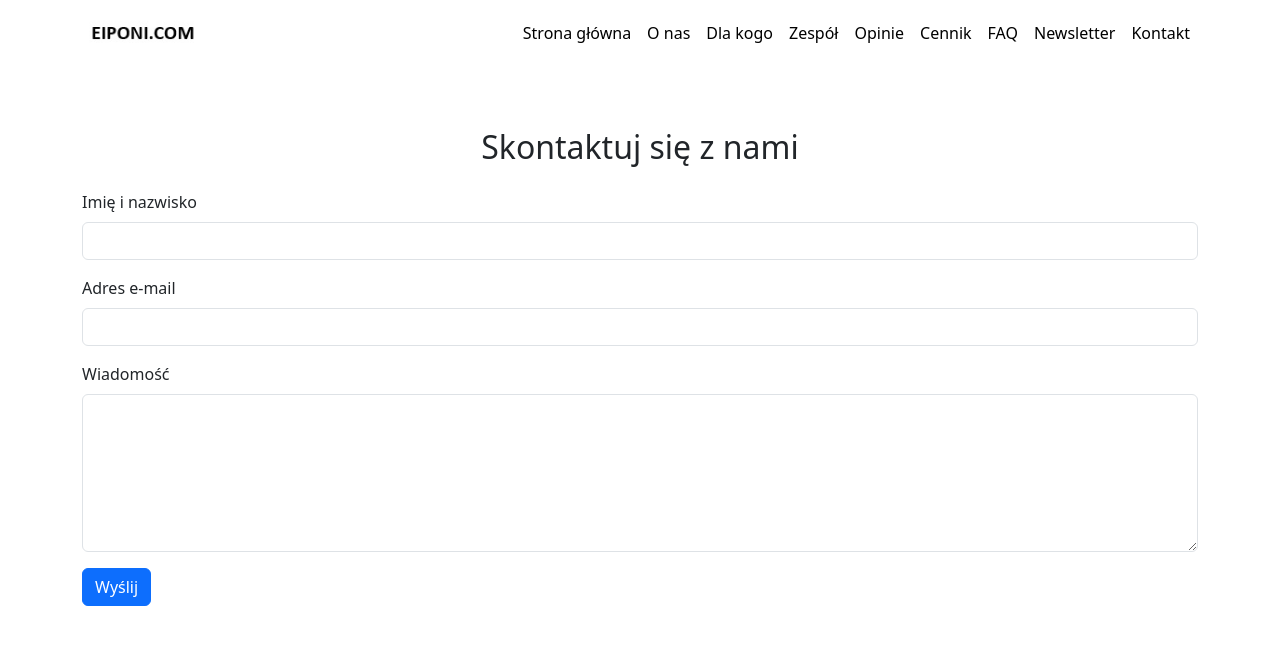
After one commit to pilecki/eiponi-strona, a Django app: page /kontakt/ in a window 1280 px wide. The commit adds this page. Shown: the top 653 px of the page. Run offline with Django 5.2, Linux system fonts and the light colour scheme.

```diff
--- a/strona/urls.py
+++ b/strona/urls.py
@@ -6,6 +6,7 @@ urlpatterns = [
     path('plany/grupowe/', views.plany_grupowe, name='plany_grupowe'),
     path("plany/dwoje/", views.plany_dwoje, name="plany_dwoje"),
     path("plany/indywidualne/", views.plany_indywidualne, name="plany_indywidualne"),
+    path("kontakt/", views.kontakt_view, name="kontakt"),
 
 
 ]
--- a/strona/views.py
+++ b/strona/views.py
@@ -1,5 +1,6 @@
 from django.shortcuts import render
-
+from django.core.mail import send_mail
+from django.conf import settings
 
 
 def home(request):
@@ -121,3 +122,22 @@ def plany_indywidualne(request):
         }
     ]
     return render(request, "plany_indywidualne.html", {"grupy_indywidualne": grupy_indywidualne})
+
+def kontakt_view(request):
+    success = False
+    if request.method == "POST":
+        name = request.POST.get('name')
+        email = request.POST.get('email')
+        message = request.POST.get('message')
+        # Możesz dodać walidację...
+
+        # Wysyłka maila (tylko jeśli masz skonfigurowane SMTP w settings.py)
+        send_mail(
+            subject=f"Zapytanie od {name}",
+            message=f"Od: {name} <{email}>\n\n{message}",
+            from_email=settings.DEFAULT_FROM_EMAIL,
+            recipient_list=[settings.DEFAULT_FROM_EMAIL],
+        )
+        success = True
+
+    return render(request, "kontakt.html", {"success": success})
--- a/templates/base.html
+++ b/templates/base.html
@@ -54,6 +54,9 @@
             <li class="nav-item">
               <a class="nav-link" href="#newsletter">Newsletter</a>
             </li>
+            <li class="nav-item">
+              <a class="nav-link" href="{% url 'kontakt' %}">Kontakt</a>
+            </li>
           </ul>
         </div>
       </div>
--- /dev/null
+++ b/templates/kontakt.html
@@ -0,0 +1,29 @@
+{% extends "base.html" %}
+{% block title %}Kontakt{% endblock %}
+
+{% block content %}
+<div class="container py-5">
+  <h2 class="mb-4 text-center">Skontaktuj się z nami</h2>
+  <form method="post">
+    {% csrf_token %}
+    <div class="mb-3">
+      <label for="name" class="form-label">Imię i nazwisko</label>
+      <input type="text" class="form-control" id="name" name="name" required>
+    </div>
+    <div class="mb-3">
+      <label for="email" class="form-label">Adres e-mail</label>
+      <input type="email" class="form-control" id="email" name="email" required>
+    </div>
+    <div class="mb-3">
+      <label for="message" class="form-label">Wiadomość</label>
+      <textarea class="form-control" id="message" name="message" rows="6" required></textarea>
+    </div>
+    <button type="submit" class="btn btn-primary">Wyślij</button>
+  </form>
+  {% if success %}
+  <div class="alert alert-success mt-4">
+    Dziękujemy za kontakt! Odpowiemy najszybciej jak to możliwe.
+  </div>
+  {% endif %}
+</div>
+{% endblock %}
```
